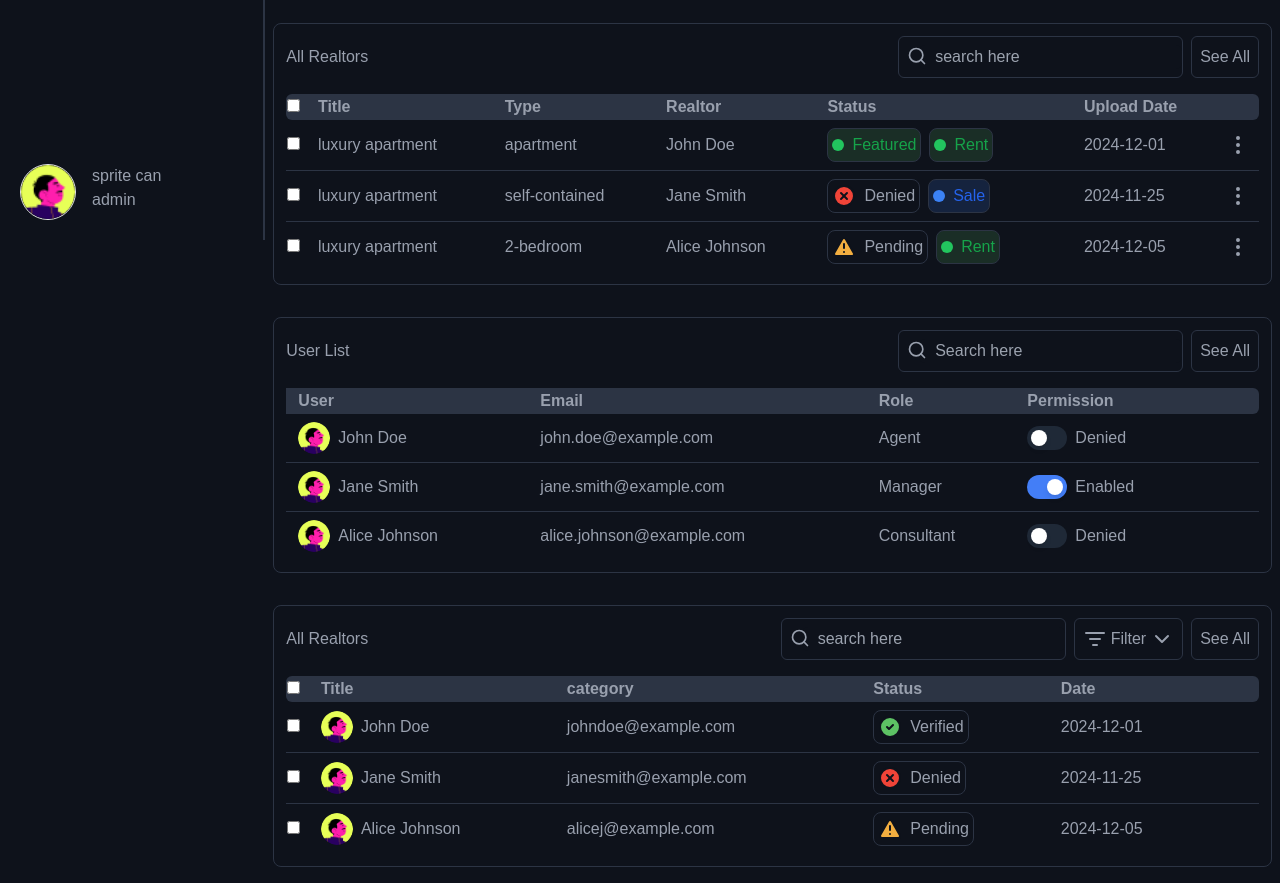
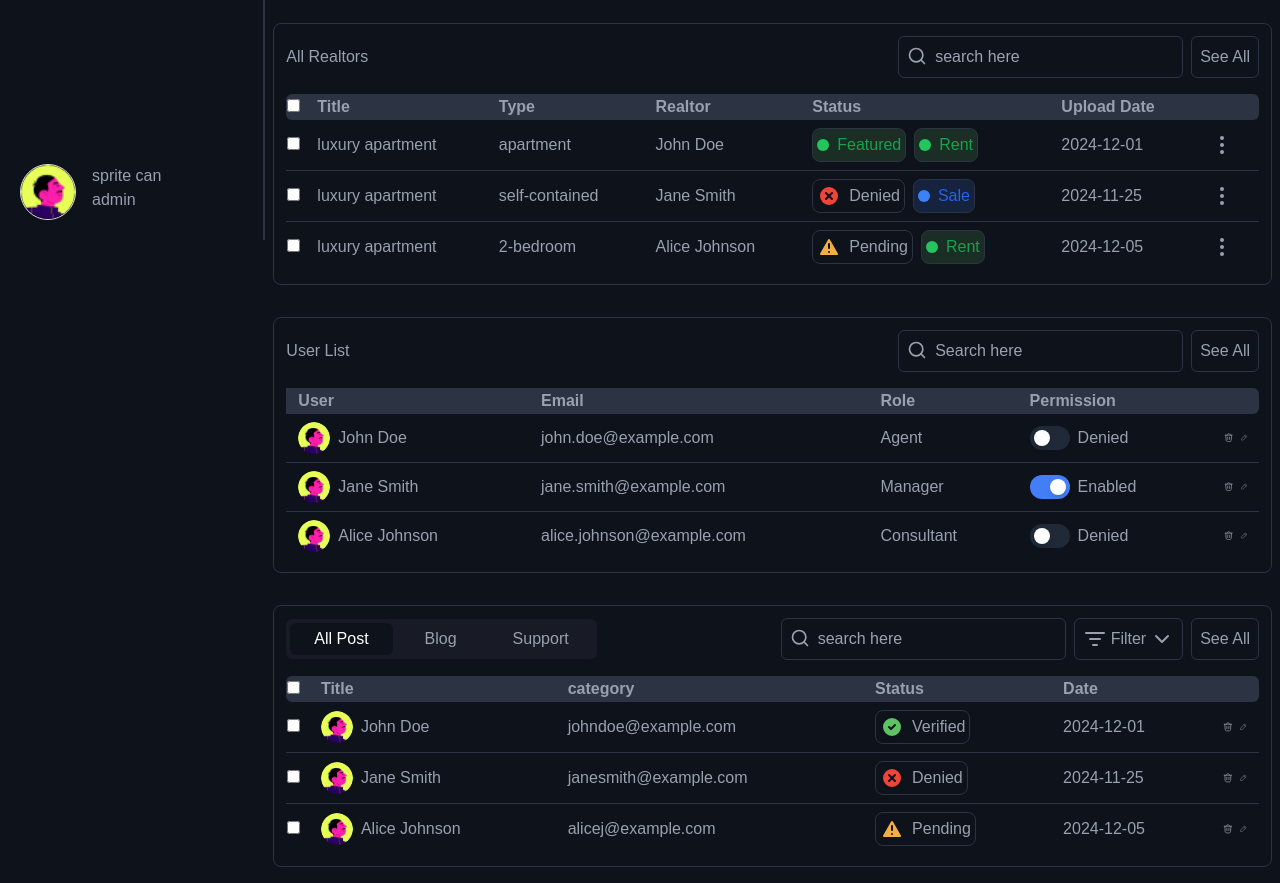
Before and after one commit to twoone-technologies/kaban-admin-fe, a Next.js app: page /dashboard in a window 1280 px wide. Shown: the part 560-1443 px from the top of the page. Built offline with nearby package versions, Linux system fonts and the light colour scheme.

Commit message:
Refactor: enhance layout consistency and improve code readability in dashboard components

```diff
--- a/app/(dashboard)/dashboard/_components/PostBlogSupport.tsx
+++ b/app/(dashboard)/dashboard/_components/PostBlogSupport.tsx
@@ -1,10 +1,11 @@
 import FormControl from '@/components/common/FormControl';
 import { SearchIcon, ListFilter, ChevronDown } from 'lucide-react';
-import { ColumnDef, createColumnHelper } from "@tanstack/react-table";
-import StatusBadge, { StatusProps } from "./StatusBadge";
+import { ColumnDef, createColumnHelper } from '@tanstack/react-table';
+import StatusBadge, { StatusProps } from './StatusBadge';
 import TanstackTable from './TanstackTable';
 import Image from 'next/image';
 import avatar from '@/public/icons/avatar.png';
+import { useState } from 'react';
 
 export default function PostBlogSupport() {
   const columnHelper = createColumnHelper<{
@@ -68,20 +69,30 @@ const RealtorColumns = [
       header: 'Status',
       cell: (info) => {
         const value = info.getValue();
-      return <StatusBadge stat_1={value} />
+        return <StatusBadge stat_1={value} />;
       },
     }),
     columnHelper.accessor('date', {
       header: 'Date',
       cell: (info) => info.getValue(),
     }),
-
   ] as unknown as ColumnDef<unknown, unknown>[];
 
+  const [activeTab, setActiveTab] = useState(0);
   return (
-    <div className="border border-accent rounded-lg p-3">
-      <div className="flex justify-between items-center mb-4">
-        <h2>All Realtors</h2>
+    <div className="border min-w-max border-accent rounded-lg p-3">
+      <div className="flex justify-between gap-2 items-center mb-4">
+        <div className="flex gap-2 rounded-md p-1 bg-accent-foreground">
+          {['All Post', 'Blog', 'Support'].map((tab, id) => (
+            <span
+              key={id}
+              className={`${activeTab === id ? 'text-white bg-background' : ''} px-6 py-1 rounded-md cursor-pointer`}
+              onClick={() => setActiveTab(id)}
+            >
+              {tab}
+            </span>
+          ))}
+        </div>
         <div className="flex gap-2">
           <form className="relative border border-accent rounded-md pl-5 py-2">
             <FormControl
@@ -93,15 +104,24 @@ const RealtorColumns = [
               <SearchIcon className="h-5 w-5" />
             </button>
           </form>
-          <button type="button" className="p-2 border flex gap-1 border-accent rounded-md">
-            <ListFilter/>Filter <ChevronDown/>
+          <button
+            type="button"
+            className="p-2 border flex gap-1 border-accent rounded-md"
+          >
+            <ListFilter />
+            Filter <ChevronDown />
           </button>
           <button type="button" className="p-2 border border-accent rounded-md">
             See All
           </button>
         </div>
       </div>
-      <TanstackTable checkbox others columns={RealtorColumns} data={RealtorsData} />
+      <TanstackTable
+        checkbox
+        others
+        columns={RealtorColumns}
+        data={RealtorsData}
+      />
     </div>
   );
 }
--- a/app/(dashboard)/dashboard/_components/PropertyListTable.tsx
+++ b/app/(dashboard)/dashboard/_components/PropertyListTable.tsx
@@ -66,7 +66,7 @@ const RealtorColumns = [
 ] as unknown as ColumnDef<unknown, unknown>[];
 
   return (
-    <div className="border border-accent rounded-lg p-3">
+    <div className="border min-w-max border-accent rounded-lg p-3">
       <div className="flex justify-between items-center mb-4">
         <h2>All Realtors</h2>
         <div className="flex gap-2">
--- a/app/(dashboard)/dashboard/_components/RealtorsTable.tsx
+++ b/app/(dashboard)/dashboard/_components/RealtorsTable.tsx
@@ -67,7 +67,7 @@ const RealtorColumns = [
 ] as unknown as ColumnDef<unknown, unknown>[];
 
   return (
-    <div className="border border-accent rounded-lg p-3">
+    <div className="border min-w-max border-accent rounded-lg p-3">
       <div className="flex justify-between items-center mb-4">
         <h2>All Realtors</h2>
         <div className="flex gap-2">
--- a/app/(dashboard)/dashboard/_components/TanstackTable.tsx
+++ b/app/(dashboard)/dashboard/_components/TanstackTable.tsx
@@ -16,7 +16,12 @@ type TableProps = {
   others?: boolean;
 };
 
-export default function TanstackTable({ columns, data, checkbox, others }: TableProps) {
+export default function TanstackTable({
+  columns,
+  data,
+  checkbox,
+  others,
+}: TableProps) {
   const [selectAll, setSelectAll] = useState(false);
   const [selectedRows, setSelectedRows] = useState(new Set<number>());
 
@@ -53,13 +58,15 @@ export default function TanstackTable({ columns, data, checkbox, others }: Table
       <thead className="text-left bg-accent rounded-md">
         {table.getHeaderGroups().map((headerGroup) => (
           <tr key={headerGroup.id} className="rounded-md">
-            {checkbox &&  <th className="rounded-l-md">
+            {checkbox && (
+              <th className="rounded-l-md">
                 <input
                   type="checkbox"
                   checked={selectAll}
                   onChange={handleSelectAll}
                 />
-            </th>}
+              </th>
+            )}
             {headerGroup.headers.map((header) => (
               <th key={header.id} className="px-3">
                 {flexRender(
@@ -83,21 +90,22 @@ export default function TanstackTable({ columns, data, checkbox, others }: Table
             }`}
             style={{ padding: '10px 0' }}
           >
-            {checkbox && <td>
+            {checkbox && (
+              <td>
                 <input
                   type="checkbox"
                   checked={selectedRows.has(rowIndex)}
                   onChange={() => handleRowSelect(rowIndex)}
                 />
-            </td>}
+              </td>
+            )}
             {row.getVisibleCells().map((cell) => (
               <td key={cell.id} className="py-2 px-3">
                 {flexRender(cell.column.columnDef.cell, cell.getContext())}
               </td>
             ))}
-            <td>
-              {others ?
               <td className="py-2 px-3">
+            {others ? (
                 <div className="flex space-x-2">
                   <DeleteIcon
                     onClick={() => console.log('Edit row:', row.id)}
@@ -106,8 +114,9 @@ export default function TanstackTable({ columns, data, checkbox, others }: Table
                     onClick={() => console.log('Delete row:', row.id)}
                   />
                 </div>
-              </td>
-              : <EllipsisVertical />}
+            ) : (
+              <EllipsisVertical />
+            )}
             </td>
           </tr>
         ))}
--- a/app/(dashboard)/dashboard/_components/UserListTable.tsx
+++ b/app/(dashboard)/dashboard/_components/UserListTable.tsx
@@ -93,7 +93,7 @@ export default function UserListTable() {
   ] as unknown as ColumnDef<unknown, unknown>[];
 
   return (
-    <div className="border border-accent rounded-lg p-3">
+    <div className="border min-w-max border-accent rounded-lg p-3">
       <div className="flex justify-between items-center mb-4">
         <h2>User List</h2>
         <div className="flex gap-2">
--- a/app/(dashboard)/dashboard/page.tsx
+++ b/app/(dashboard)/dashboard/page.tsx
@@ -55,7 +55,7 @@ function AdminDashboard() {
   return (
     <Container element="section" className="flex flex-col gap-8">
       <h1 className="text-white">Welcome to Kaban Nigeria</h1>
-      <div className="p-3 flex flex-col border border-accent gap-4 rounded-lg">
+      <div className="p-3 flex min-w-max flex-col border border-accent gap-4 rounded-lg">
         <div className="w-full justify-between flex">
           <div>
             <h2>TOTAL PROPERTIES</h2>
```
Lines whose indentation alone changed are shown as unchanged.
